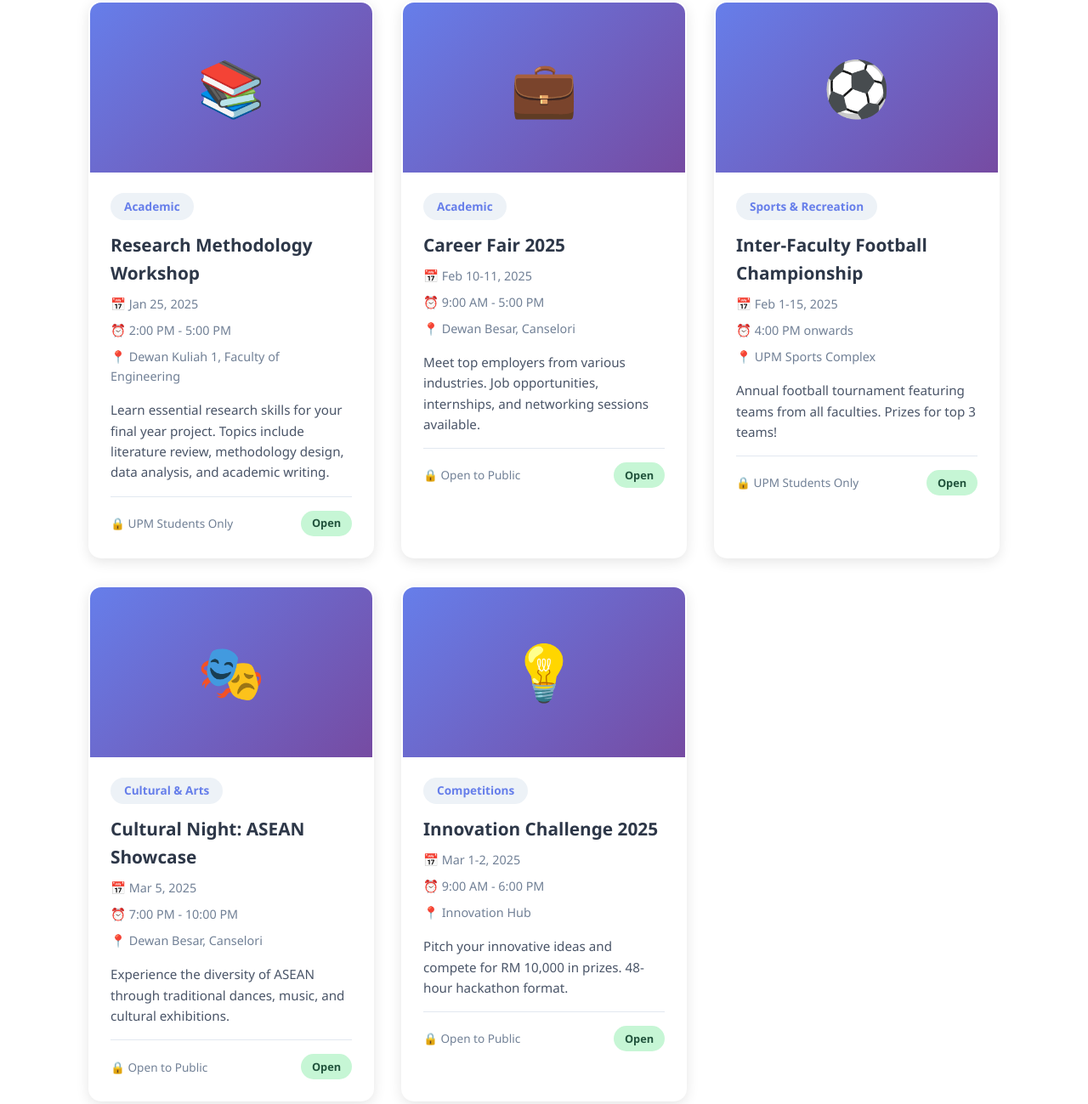
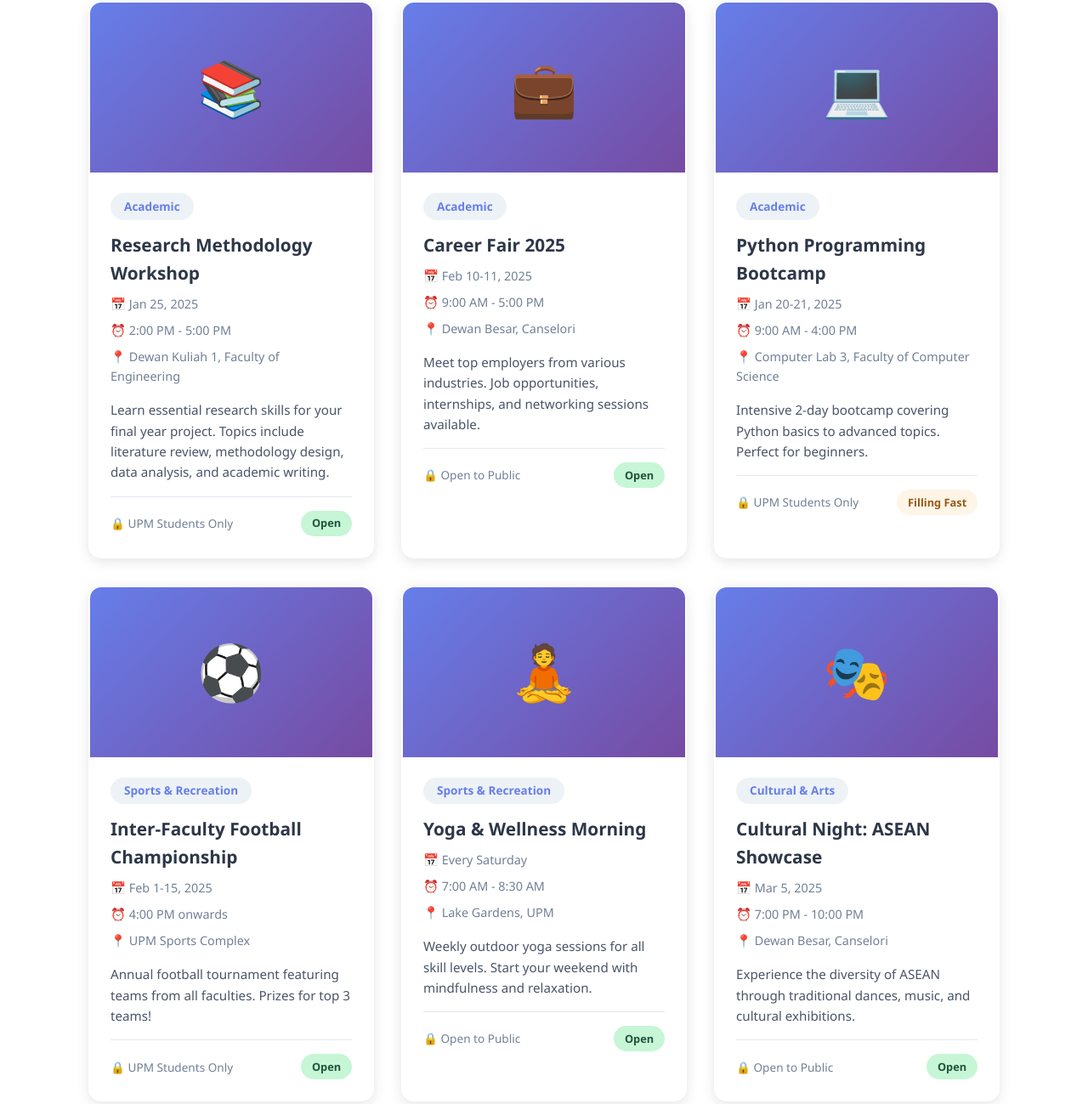
Before and after one commit to SyedFaris04/PutraEvent, a plain HTML site: page discover.html in a window 1280 px wide. Shown: the part 440-1739 px from the top of the page at 85% size. Drawn offline with Linux system fonts and the light colour scheme.

Commit message:
Update discover.html

```diff
--- a/discover.html
+++ b/discover.html
@@ -486,6 +486,26 @@
             },
             {
                 id: 3,
+                title: "Python Programming Bootcamp",
+                category: "academic",
+                categoryLabel: "Academic",
+                icon: "💻",
+                date: "Jan 20-21, 2025",
+                time: "9:00 AM - 4:00 PM",
+                location: "Computer Lab 3, Faculty of Computer Science",
+                organizer: "UPM Computing Society",
+                capacity: 50,
+                registered: 48,
+                access: "UPM Students Only",
+                status: "filling",
+                description: "Intensive 2-day bootcamp covering Python basics to advanced topics. Perfect for beginners.",
+                fullDescription: "Master Python programming in just two days! Build real projects including a web scraper and data analyzer.",
+                requirements: ["Laptop with Python installed", "Basic computer skills"],
+                speaker: "Muhammad Haziq (Senior Developer at Grab)",
+                fee: "RM 30 (includes materials and certificate)"
+            },
+            {
+                id: 4,
                 title: "Inter-Faculty Football Championship",
                 category: "sports",
                 categoryLabel: "Sports & Recreation",
@@ -505,7 +525,27 @@
                 fee: "RM 50 per team registration"
             },
             {
-                id: 4,
+                id: 5,
+                title: "Yoga & Wellness Morning",
+                category: "sports",
+                categoryLabel: "Sports & Recreation",
+                icon: "🧘",
+                date: "Every Saturday",
+                time: "7:00 AM - 8:30 AM",
+                location: "Lake Gardens, UPM",
+                organizer: "UPM Wellness Club",
+                capacity: 40,
+                registered: 28,
+                access: "Open to Public",
+                status: "open",
+                description: "Weekly outdoor yoga sessions for all skill levels. Start your weekend with mindfulness and relaxation.",
+                fullDescription: "Join our peaceful morning yoga sessions perfect for stress relief and fitness.",
+                requirements: ["Yoga mat (or we provide)", "Comfortable clothing", "Water bottle"],
+                speaker: "Instructor: Nurul Hana (Certified Yoga Teacher)",
+                fee: "RM 10 per session or RM 35 monthly pass"
+            },
+            {
+                id: 6,
                 title: "Cultural Night: ASEAN Showcase",
                 category: "cultural",
                 categoryLabel: "Cultural & Arts",
@@ -525,7 +565,7 @@
                 fee: "Free admission"
             },
             {
-                id: 5,
+                id: 7,
                 title: "Innovation Challenge 2025",
                 category: "competition",
                 categoryLabel: "Competitions",
@@ -543,6 +583,26 @@
                 requirements: ["Team of 2-5 members", "Laptop", "Prototype materials"],
                 speaker: "Judged by VCs and industry leaders",
                 fee: "RM 100 per team"
+            },
+            {
+                id: 8,
+                title: "Community Service: Charity Drive",
+                category: "volunteer",
+                categoryLabel: "Volunteer & Community",
+                icon: "❤️",
+                date: "Feb 22, 2025",
+                time: "8:00 AM - 2:00 PM",
+                location: "Kg. Seri Kembangan",
+                organizer: "UPM Volunteer Corps",
+                capacity: 60,
+                registered: 45,
+                access: "UPM Students Only",
+                status: "open",
+                description: "Join us for a day of giving back! Activities include food distribution and community service.",
+                fullDescription: "Make a difference in the lives of those who need it most.",
+                requirements: ["Comfortable work clothes", "Sun protection", "Water bottle"],
+                speaker: "Coordinated by Student Affairs Division",
+                fee: "Free (lunch provided)"
             }
         ];
 
@@ -630,10 +690,17 @@
                         <h3>About This Event</h3>
                         <p>${event.fullDescription}</p>
                     </div>
+                    <div class="detail-section">
+                        <h3>Requirements</h3>
+                        <ul>
+                            ${event.requirements.map(req => `<li>${req}</li>`).join('')}
+                        </ul>
+                    </div>
                     <div class="register-section">
                         <h3>Ready to Join?</h3>
-                        <p class="register-info">Fee: ${event.fee}</p>
-                        <button class="btn-register" onclick="alert('Registration system coming soon!')">Register Now</button>
+                        <p class="register-info"><strong>Speaker/Organizer:</strong> ${event.speaker}</p>
+                        <p class="register-info"><strong>Fee:</strong> ${event.fee}</p>
+                        <button class="btn-register" onclick="window.open('register.html?eventId=${event.id}', '_blank')">Register Now</button>
                     </div>
                 </div>
             `;
```
